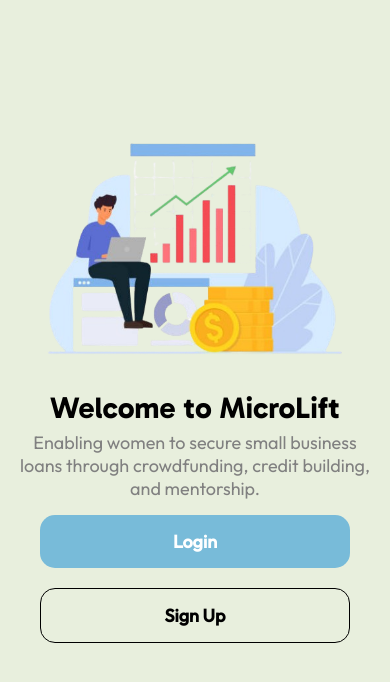
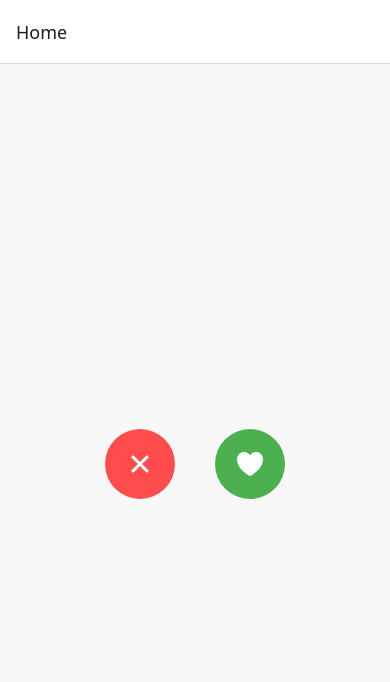
Before and after one commit to Lyra126/Microlift, a React Native app: screen /Home in a window 390 px wide. Shown: the top 682 px of the page. Built offline with nearby package versions, Linux system fonts and the light colour scheme.

Commit message:
home works now

```diff
--- a/App.js
+++ b/App.js
@@ -1,75 +1,75 @@
-import React, { useState, useEffect } from "react";
+// import React, { useState, useEffect } from "react";
+// import { NavigationContainer } from "@react-navigation/native";
+// import { createStackNavigator } from "@react-navigation/stack";
+// import { useNavigation } from '@react-navigation/native';
+// import { GlobalProvider } from "./pages/context/global";
+// import PromptLoginSignUp from "./pages/promptLoginSignUp.js";
+// import Navigation from "./Navigation";
+// import Home from "./pages/home";
+// import Login from "./pages/login.js";
+// import Profile from "./pages/profile.js";
+// import SignUp from "./pages/signUp.js";
+// import Welcome from "./pages/welcome.js";
+
+// const Stack = createStackNavigator();
+
+// // authentification screens
+// const AuthStack = ({ handleLogin }) => (
+//     <Stack.Navigator initialRouteName="Welcome" screenOptions={{ headerShown: false }}>
+//         <Stack.Screen name="Welcome" component={Welcome} options={{ animation: 'fade'}}/>
+//         <Stack.Screen name="PromptLoginSignUp" component={PromptLoginSignUp} options={{ animation: 'fade'}}/>
+//         <Stack.Screen name="Login" options={{ animation: 'fade'}}>
+//             {props => <Login {...props} onLogin={handleLogin} />}
+//         </Stack.Screen>
+//         <Stack.Screen name="SignUp" options={{ animation: 'fade'}}>
+//             {props => <SignUp {...props} onLogin={handleLogin} />}
+//         </Stack.Screen>
+//     </Stack.Navigator>
+// );
+
+// const AppStack = ({email}) => {
+//     const navigation = useNavigation();
+//     useEffect(() => {
+//         if (email) {
+//             navigation.setParams({ email });
+//         }
+//     }, [email]);
+
+//     return (
+//         <Stack.Navigator initialRouteName="Navigation" screenOptions={{ headerShown: false }} >
+//             <Stack.Screen name="Navigation" component={Navigation}options={{ animation: 'fade'}} />
+//             <Stack.Screen name="Home" component={Home} initialParams={{ email: email }} options={{ animation: 'fade'}}/>
+//         </Stack.Navigator>
+//     );
+// };
+
+
+// const App = () => {
+//     const [isLoggedIn, setIsLoggedIn] = useState(false);
+//     const [email, setEmail] = useState("");
+
+//     const handleLogin = (userEmail) => {
+//         setIsLoggedIn(true);
+//         setEmail(userEmail);
+//     };
+
+//     return (
+//         <GlobalProvider>
+//             <NavigationContainer>
+//                 {isLoggedIn ? ( <AppStack email={email} /> ) : (<AuthStack handleLogin={(userEmail) => {  handleLogin(userEmail); }} />)}
+//             </NavigationContainer>
+//         </GlobalProvider>
+//     );
+// };
+
+
+import React from 'react';
+import { View, Text } from 'react-native';
+import Home from "./pages/home";
+import businessHome from "./pages/businessHome";
 import { NavigationContainer } from "@react-navigation/native";
 import { createStackNavigator } from "@react-navigation/stack";
-import { useNavigation } from '@react-navigation/native';
-import { GlobalProvider } from "./pages/context/global";
-import PromptLoginSignUp from "./pages/promptLoginSignUp.js";
-import Navigation from "./Navigation";
-import Home from "./pages/home";
-import Login from "./pages/login.js";
-import Profile from "./pages/profile.js";
-import SignUp from "./pages/signUp.js";
-import Welcome from "./pages/welcome.js";
-
 const Stack = createStackNavigator();
-
-// authentification screens
-const AuthStack = ({ handleLogin }) => (
-    <Stack.Navigator initialRouteName="Welcome" screenOptions={{ headerShown: false }}>
-        <Stack.Screen name="Welcome" component={Welcome} options={{ animation: 'fade'}}/>
-        <Stack.Screen name="PromptLoginSignUp" component={PromptLoginSignUp} options={{ animation: 'fade'}}/>
-        <Stack.Screen name="Login" options={{ animation: 'fade'}}>
-            {props => <Login {...props} onLogin={handleLogin} />}
-        </Stack.Screen>
-        <Stack.Screen name="SignUp" options={{ animation: 'fade'}}>
-            {props => <SignUp {...props} onLogin={handleLogin} />}
-        </Stack.Screen>
-    </Stack.Navigator>
-);
-
-const AppStack = ({email}) => {
-    const navigation = useNavigation();
-    useEffect(() => {
-        if (email) {
-            navigation.setParams({ email });
-        }
-    }, [email]);
-
-    return (
-        <Stack.Navigator initialRouteName="Navigation" screenOptions={{ headerShown: false }} >
-            <Stack.Screen name="Navigation" component={Navigation}options={{ animation: 'fade'}} />
-            <Stack.Screen name="Home" component={Home} initialParams={{ email: email }} options={{ animation: 'fade'}}/>
-        </Stack.Navigator>
-    );
-};
-
-
-const App = () => {
-    const [isLoggedIn, setIsLoggedIn] = useState(false);
-    const [email, setEmail] = useState("");
-
-    const handleLogin = (userEmail) => {
-        setIsLoggedIn(true);
-        setEmail(userEmail);
-    };
-
-    return (
-        <GlobalProvider>
-            <NavigationContainer>
-                {isLoggedIn ? ( <AppStack email={email} /> ) : (<AuthStack handleLogin={(userEmail) => {  handleLogin(userEmail); }} />)}
-            </NavigationContainer>
-        </GlobalProvider>
-    );
-};
-
-
-// import React from 'react';
-// import { View, Text } from 'react-native';
-// import Home from "./pages/home";
-// import businessHome from "./pages/businessHome";
-// import { NavigationContainer } from "@react-navigation/native";
-// import { createStackNavigator } from "@react-navigation/stack";
-// const Stack = createStackNavigator();
 // // const App = () => {
 // //   return (
 // //     <NavigationContainer>
@@ -81,15 +81,15 @@ const App = () => {
 // // };
 
 
-// const App = () => {
-//   return (
-//     <NavigationContainer>
-//       <Stack.Navigator initialRouteName="Home">
-//         <Stack.Screen name="Home" component={Home} />
-//       </Stack.Navigator>
-//     </NavigationContainer>
-//   );
-// };
+const App = () => {
+  return (
+    <NavigationContainer>
+      <Stack.Navigator initialRouteName="Home">
+        <Stack.Screen name="Home" component={Home} />
+      </Stack.Navigator>
+    </NavigationContainer>
+  );
+};
 
 
 export default App;
--- a/pages/home.js
+++ b/pages/home.js
@@ -12,6 +12,8 @@ const Home = ({ route }) => {
   const [modalVisible, setModalVisible] = useState(false);
   const [loanAmount, setLoanAmount] = useState("");
   const [percentageCut, setPercentageCut] = useState("");
+  const [email, setEmail] = useState("");
+  const [businessName, setBusinessName] = useState("");
   const [error, setError] = useState("");
   const [borrowers, setBorrowers] = useState([]);
 
@@ -27,8 +29,6 @@ const Home = ({ route }) => {
     fetchbBorrowers();
   }, [route.params]);
 
-
-  console.log("IP_ADDRESS:", IP_ADDRESS);
 
   //something here is broken
   const fetchbBorrowers = () => {
@@ -163,7 +163,7 @@ const Home = ({ route }) => {
       >
         <View style={styles.modalContainer}>
           <View style={styles.modalContent}>
-            <Text style={styles.modalTitle}>Lend to {borrowers[currentIndex].name}</Text>
+            {/* <Text style={styles.modalTitle}>Lend to {borrowers[currentIndex].name}</Text> */}
 
             <TextInput
               placeholder="Enter loan amount"
```
